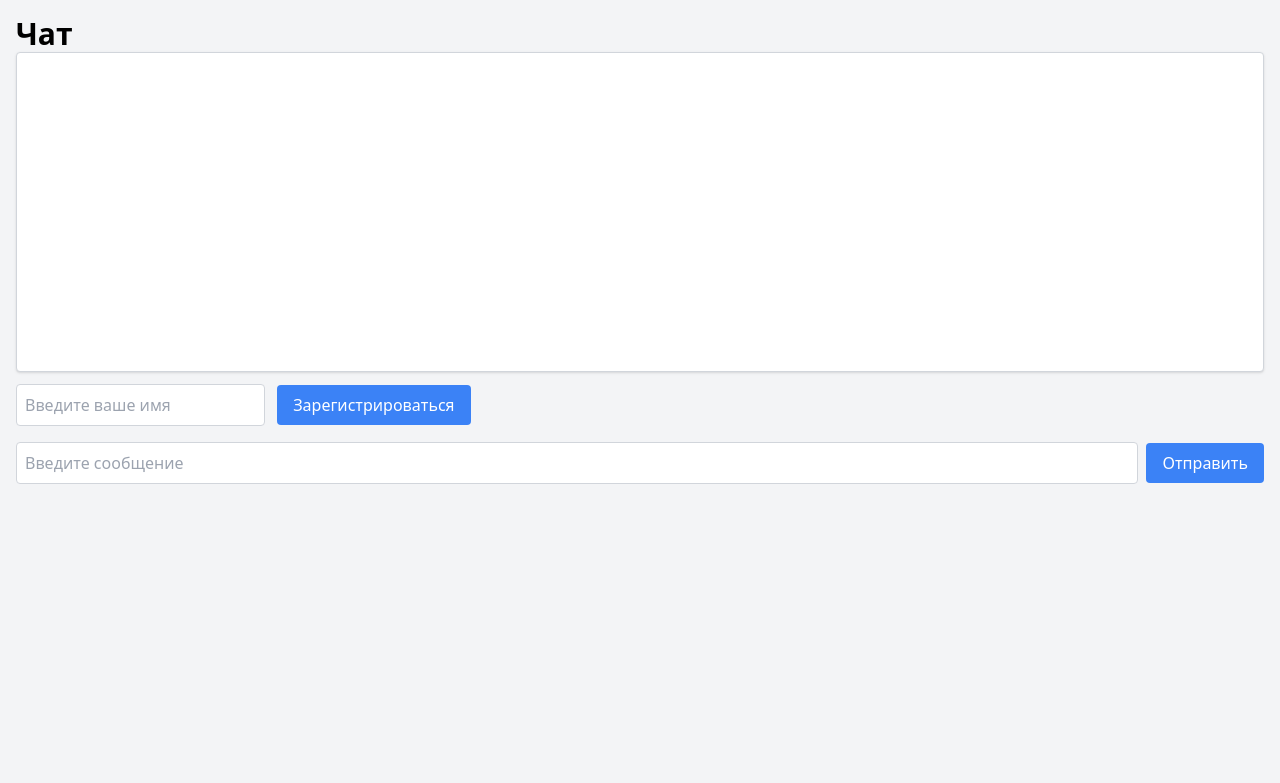
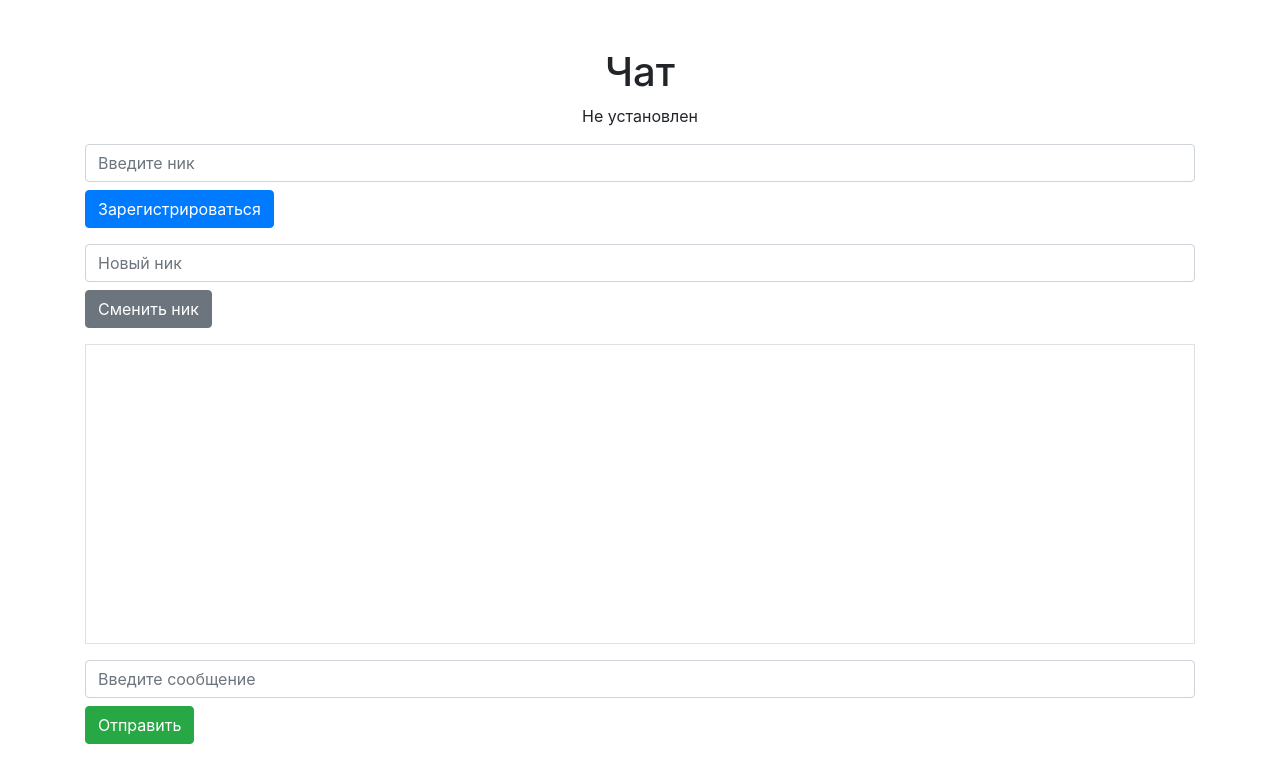
Before and after one commit to Kryptonoff/message_chr, a Flask app: page / in a window 1280 px wide. Shown: the top 783 px of the page. Run offline with Flask 3, Linux system fonts and the light colour scheme; some libraries are stand-ins or nearby versions.

Commit message:
Update chat.html

```diff
--- a/templates/chat.html
+++ b/templates/chat.html
@@ -3,49 +3,78 @@
 <head>
     <meta charset="UTF-8">
     <meta name="viewport" content="width=device-width, initial-scale=1.0">
-    <title>Чат - Комната чата</title>
-    <script src="https://cdn.tailwindcss.com"></script>
-    <script src="https://code.jquery.com/jquery-3.5.1.min.js"></script>
-    <script src="https://cdn.socket.io/4.0.0/socket.io.min.js"></script>
+    <title>Чат</title>
+    <link rel="stylesheet" href="https://stackpath.bootstrapcdn.com/bootstrap/4.5.2/css/bootstrap.min.css">
     <style>
-        .emoji-picker {
-            display: none; /* Скрываем панель смайлов по умолчанию */
-            flex-wrap: wrap;
-            max-width: 300px;
-            margin-bottom: 10px;
-            border: 1px solid #ccc;
-            padding: 10px;
-            background-color: #fff;
-            position: absolute; /* Позиционируем панель */
-            z-index: 1000; /* Устанавливаем уровень над другими элементами */
+        .bg-success {
+            background-color: #28a745 !important; /* Зеленый */
         }
-        .emoji {
-            cursor: pointer;
-            font-size: 24px;
-            margin: 5px;
+
+        .bg-warning {
+            background-color: #ffc107 !important; /* Желтый */
+        }
+
+        .bg-danger {
+            background-color: #dc3545 !important; /* Красный */
+        }
+
+        .text-white {
+            color: white !important;
+        }
+
+        .text-dark {
+            color: black !important;
         }
     </style>
 </head>
-<body class="bg-gray-100">
-    <div class="container mx-auto p-4">
-        <h1 class="text-3xl font-bold">Чат</h1>
-        <div id="messages" class="mb-3 h-80 overflow-y-scroll border border-gray-300 p-4 bg-white rounded shadow break-words"></div>
+<body>
+    <div class="container mt-5">
+        <h1 class="text-center">Чат</h1>
+        <div id="notification" class="alert" style="display: none;"></div>
+        <div id="nicknameDisplay" class="text-center mb-3">Не установлен</div>
 
-        <form id="nicknameForm" class="mb-4">
-            <input id="nicknameInput" class="form-control border border-gray-300 p-2 rounded mr-2" placeholder="Введите ваше имя" required>
-            <button class="btn btn-primary bg-blue-500 text-white px-4 py-2 rounded">Зарегистрироваться</button>
+        <form id="nicknameForm" class="mb-3">
+            <input type="text" id="nicknameInput" class="form-control" placeholder="Введите ник" required>
+            <button type="submit" class="btn btn-primary mt-2">Зарегистрироваться</button>
+            <div id="error-message" class="text-danger mt-2"></div>
         </form>
 
-        <form id="messageForm" class="flex items-center relative">
-            <input id="messageInput" class="form-control flex-grow border border-gray-300 p-2 rounded mr-2" placeholder="Введите сообщение" required>
-            <button class="btn btn-primary bg-blue-500 text-white px-4 py-2 rounded">Отправить</button>
+        <form id="changeNicknameForm" class="mb-3">
+            <input type="text" id="newNicknameInput" class="form-control" placeholder="Новый ник" required>
+            <button type="submit" class="btn btn-secondary mt-2">Сменить ник</button>
         </form>
 
-        <div id="error-message" class="text-red-500 mt-2"></div>
+        <div id="messages" class="border p-3" style="height: 300px; overflow-y: scroll;"></div>
+
+        <form id="messageForm" class="mt-3">
+            <input type="text" id="messageInput" class="form-control" placeholder="Введите сообщение" required>
+            <button type="submit" class="btn btn-success mt-2">Отправить</button>
+        </form>
     </div>
 
+    <script src="https://code.jquery.com/jquery-3.5.1.min.js"></script>
+    <script src="https://cdn.socket.io/4.0.0/socket.io.min.js"></script>
     <script>
         const socket = io();
+        let currentNickname = 'Не установлен'; // Переменная для хранения текущего ника
+
+        function showNotification(message, type) {
+            const notification = $('#notification');
+            notification.removeClass('bg-success bg-warning bg-danger'); // Удаляем предыдущие классы
+            notification.text(message).fadeIn().delay(5000).fadeOut();
+
+            // Добавляем класс в зависимости от типа уведомления
+            if (type === 'success') {
+                notification.addClass('bg-success text-white'); // Зеленый для успешных уведомлений
+            } else if (type === 'info') {
+                notification.addClass('bg-warning text-dark'); // Желтый для информационных уведомлений
+            } else if (type === 'error') {
+                notification.addClass('bg-danger text-white'); // Красный для ошибок
+            }
+        }
+
+        // Запросить текущий ник при загрузке страницы
+        socket.emit('get_current_nickname');
 
         $('#nicknameForm').submit(function(e) {
             e.preventDefault();
@@ -55,11 +84,43 @@
             $('#nicknameInput').val('');
         });
 
+        $('#changeNicknameForm').submit(function(e) {
+            e.preventDefault();
+            const newNickname = $('#newNicknameInput').val();
+            // Отправляем новый ник на сервер
+            socket.emit('change_nickname', newNickname);
+            $('#newNicknameInput').val(''); // Очищаем поле ввода
+        });
+
+        socket.on('nickname_changed', function(data) {
+            currentNickname = data.nickname; // Обновляем текущий ник
+            $('#nicknameDisplay').text(currentNickname); // Отображаем новый ник
+            showNotification('Ник успешно изменен на: ' + currentNickname, 'success');
+            showNotification('Осталось попыток смены ника: ' + data.remaining_attempts, 'info'); // Показываем оставшиеся попытки
+        });
+
+        socket.on('registration_success', function(data) {
+            currentNickname = data.nickname; // Обновляем текущий ник
+            $('#nicknameDisplay').text(currentNickname); // Отображаем ник
+            showNotification('Вы зарегистрированы как: ' + currentNickname, 'success');
+        });
+
+        socket.on('registration_error', function(data) {
+            $('#error-message').text(data.error); // Отображаем сообщение об ошибке
+            showNotification(data.error, 'error'); // Показываем ошибку как уведомление
+        });
+
+        // Обработка получения текущего ника
+        socket.on('current_nickname', function(data) {
+            currentNickname = data.nickname; // Устанавливаем текущий ник
+            $('#nicknameDisplay').text(currentNickname); // Отображаем ник
+        });
+
         $('#messageForm').submit(function(e) {
             e.preventDefault();
             const message = $('#messageInput').val();
             socket.emit('send_message', { message: message });
-            $('#messageInput').val('');
+            $('#messageInput').val(''); // Очищаем поле ввода
         });
 
         socket.on('receive_message', function(data) {
@@ -87,10 +148,6 @@
             $('#messages').scrollTop($('#messages')[0].scrollHeight);
         });
 
-        socket.on('registration_error', function(data) {
-            $('#error-message').text(data.error); // Отображаем сообщение об ошибке
-        });
-
         // Запросить все сообщения при загрузке страницы
         socket.emit('get_messages');
     </script>
```
